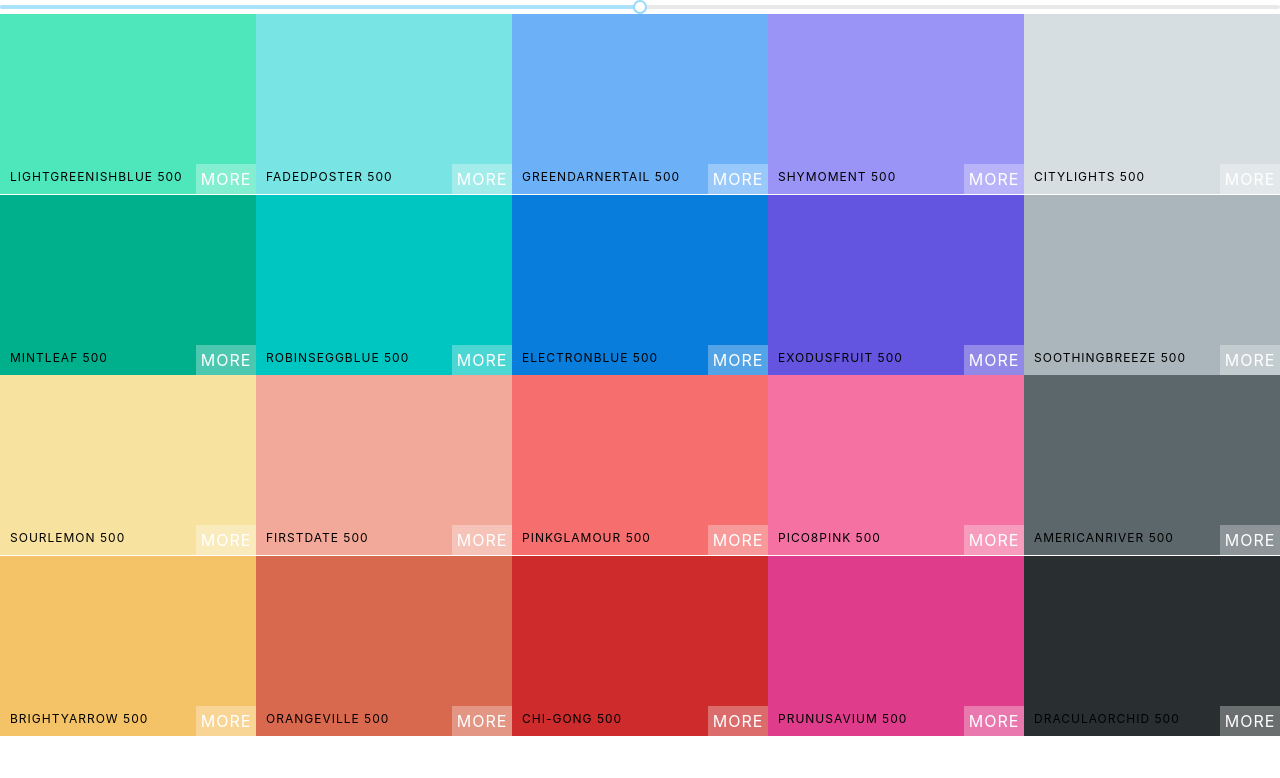
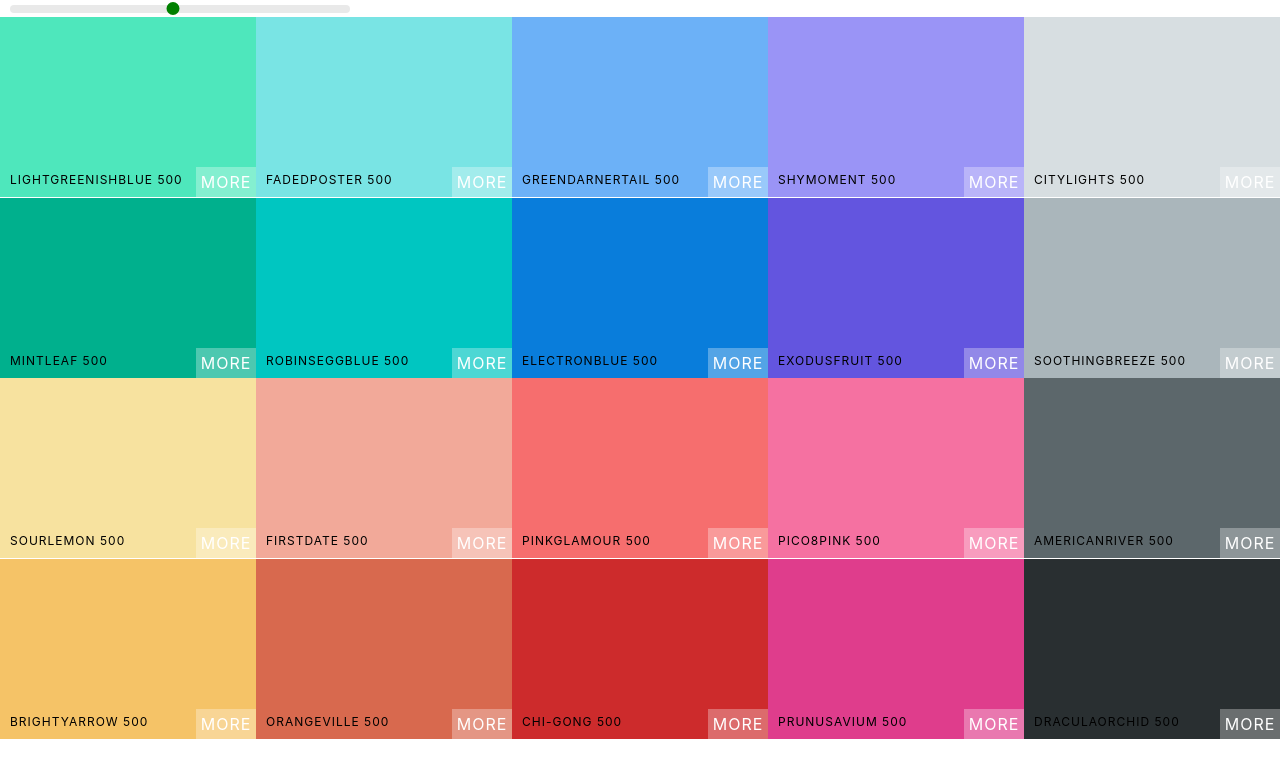
Before and after one commit to MouryaManu/colors_app, a React (Create React App) app: page /palette/flat-ui-colors-american in a window 1280 px wide. Shown: the top 778 px of the page. Built offline with nearby package versions, Linux system fonts and the light colour scheme.

Commit message:
Styled Slider

```diff
--- a/src/Palette.css
+++ b/src/Palette.css
@@ -4,4 +4,34 @@
 
 .Palette-colors {
     height: 90%;
+    margin-top: 3px;
 }
+
+.slider {
+    width: 340px;
+    margin: 0 10px;
+    display: block;
+}
+
+.rc-slider-track {
+    background-color: transparent;
+
+}
+
+.rc-slider-rail {
+    height: 8px;
+}
+
+.rc-slider-handle,
+.rc-slider-handle:active,
+.rc-slider-handle:focus,
+.rc-slider-handle:hover {
+    background-color: green;
+    outline: none;
+    border: 2px solid green;
+    box-shadow: none;
+    width: 13px;
+    height: 13px;
+    margin-left: -7px;
+    margin-top: -3px;
+}
--- a/src/Palette.js
+++ b/src/Palette.js
@@ -1,8 +1,9 @@
 import React, { Component } from 'react'
 import ColorBox from './ColorBox'
+import 'rc-slider/assets/index.css';
 import './Palette.css';
 import Slider, { Range } from 'rc-slider';
-import 'rc-slider/assets/index.css';
+
 
 
 class Palette extends Component {
@@ -27,7 +28,9 @@
         ))
         return (
             <div className="Palette">
+                <div className='slider'>
                 <Slider defaultValue={this.state.level} min={100} max={900} step={100} onAfterChange={this.levelChange} />
+                </div>
                 <div className="Palette-colors">
                     {colorBoxes}
 
```
